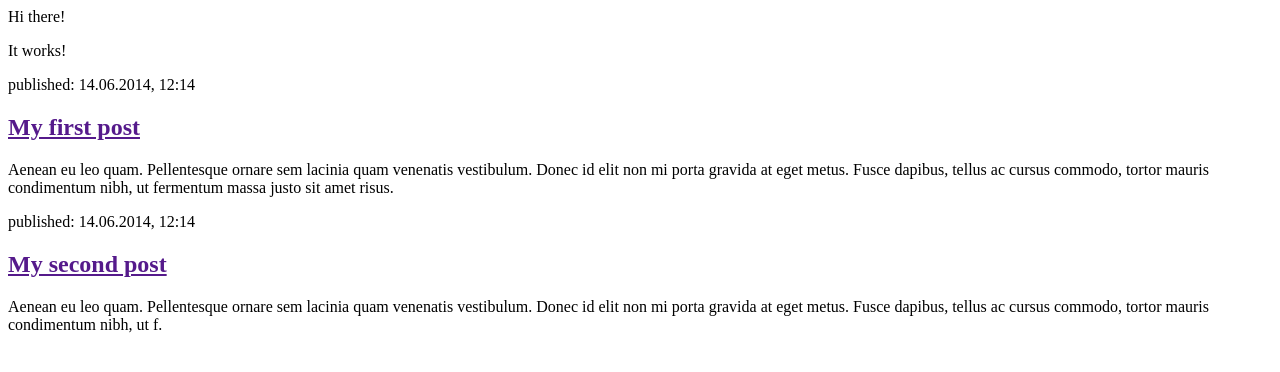
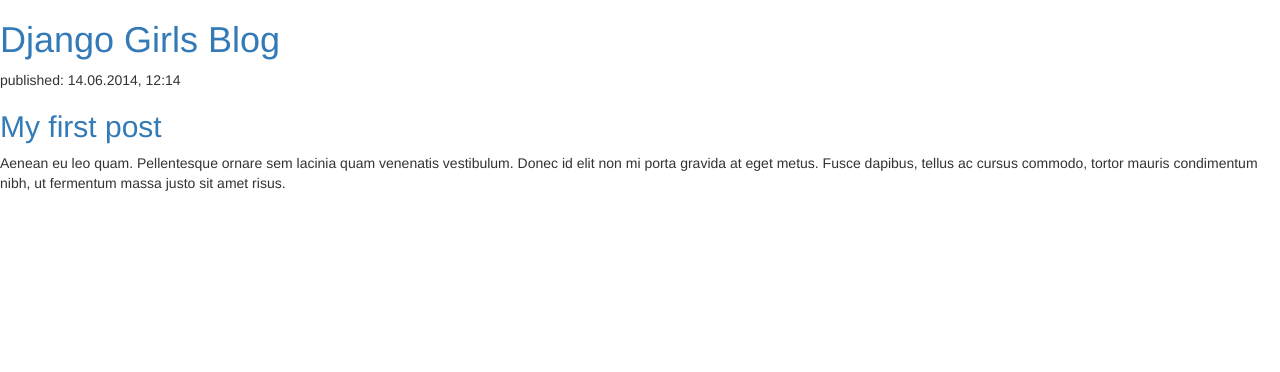
Before and after one commit to marjaisabella/my-first-blog, a Django app: page / in a window 1280 px wide. Shown: the top 372 px of the page. Run offline with Django 3.2, Linux system fonts and the light colour scheme; data comes from the database, SQL or seed files in the repository; some libraries are stand-ins or nearby versions.

Commit message:
styles added

```diff
--- a/blog/templates/blog/post_list.html
+++ b/blog/templates/blog/post_list.html
@@ -1,11 +1,21 @@
 <html>
     <head>
-        <title>Isabellan blogi</title>
+        <link rel="stylesheet" href="//maxcdn.bootstrapcdn.com/bootstrap/3.2.0/css/bootstrap.min.css">
+        <link rel="stylesheet" href="//maxcdn.bootstrapcdn.com/bootstrap/3.2.0/css/bootstrap-theme.min.css">
     </head>
 <html>
 <body>
-    <p>Hi there!</p>
-    <p>It works!</p>
+    <div>
+        <h1><a href="/">Django Girls Blog</a></h1>
+    </div>
+
+    {% for post in posts %}
+        <div>
+            <p>published: {{ post.published_date }}</p>
+            <h1><a href="">{{ post.title }}</a></h1>
+            <p>{{ post.text|linebreaksbr }}</p>
+        </div>
+    {% endfor %}
 </body>
 </html>
 <div>
@@ -13,11 +23,13 @@
     <h2><a href="">My first post</a></h2>
     <p>Aenean eu leo quam. Pellentesque ornare sem lacinia quam venenatis vestibulum. Donec id elit non mi porta gravida at eget metus. Fusce dapibus, tellus ac cursus commodo, tortor mauris condimentum nibh, ut fermentum massa justo sit amet risus.</p>
 </div>
-
+{% for post in posts %}
+    {{ post }}
+{% endfor %}
 <div>
-    <p>published: 14.06.2014, 12:14</p>
-    <h2><a href="">My second post</a></h2>
-    <p>Aenean eu leo quam. Pellentesque ornare sem lacinia quam venenatis vestibulum. Donec id elit non mi porta gravida at eget metus. Fusce dapibus, tellus ac cursus commodo, tortor mauris condimentum nibh, ut f.</p>
+    {% for post in posts %}
+    {{ post }}
+{% endfor %}
 </div>
 </body>
 </html>
--- a/blog/views.py
+++ b/blog/views.py
@@ -1,3 +1,7 @@
 from django.shortcuts import render
+from django.utils import timezone
+from .models import Post
+
 def post_list(request):
-    return render(request, 'blog/post_list.html', {})
+    posts = Post.objects.filter(published_date__lte=timezone.now()).order_by('published_date')
+    return render(request, 'blog/post_list.html', {'posts': posts})
```
Also changed, not shown: 1 other file.
